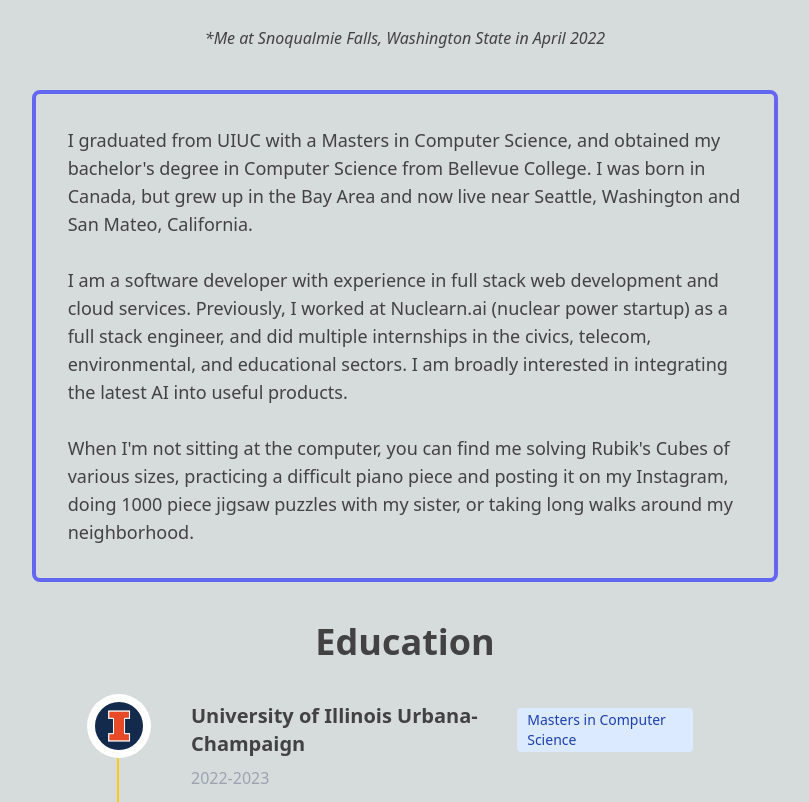
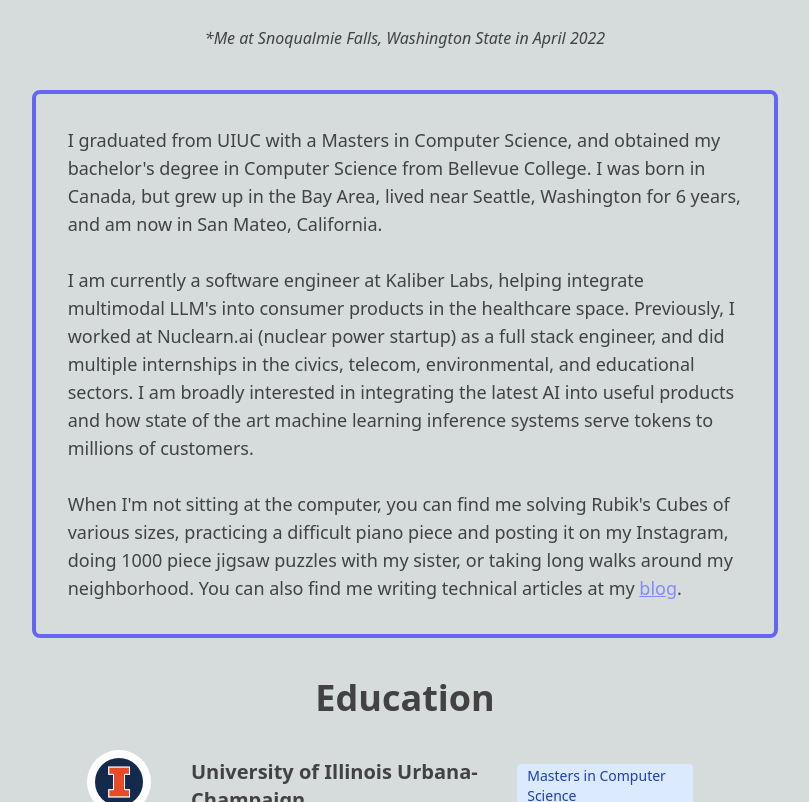
Before and after one commit to czhou578/v3, a Next.js app: page / in a window 1280 px wide. Shown: the part 500-1302 px from the top of the page, without its empty margins (235-1044 px from the left). Built offline with nearby package versions, Linux system fonts and the light colour scheme.

Commit message:
added blog link to home page

```diff
--- a/pages/index.tsx
+++ b/pages/index.tsx
@@ -53,22 +53,30 @@ export default function Home() {
           <p className="text-lg">
             I graduated from UIUC with a Masters in Computer Science, and
             obtained my bachelor's degree in Computer Science from Bellevue
-            College. I was born in Canada, but grew up in the Bay Area and now
-            live near Seattle, Washington and San Mateo, California.
+            College. I was born in Canada, but grew up in the Bay Area, lived near Seattle, Washington for 6 years, and am now in San Mateo, California.
             <br />
             <br />
-            I am a software developer with experience in full stack web
-            development and cloud services. Previously, I worked at Nuclearn.ai
+            I am currently a software engineer at Kaliber Labs, helping integrate multimodal LLM's into consumer products in the healthcare space. Previously, I worked at Nuclearn.ai
             (nuclear power startup) as a full stack engineer, and did multiple
             internships in the civics, telecom, environmental, and educational
             sectors. I am broadly interested in integrating the latest AI into
-            useful products.
+            useful products and how state of the art machine learning inference systems serve tokens to millions of customers.
             <br />
             <br />
             When I'm not sitting at the computer, you can find me solving
             Rubik's Cubes of various sizes, practicing a difficult piano piece
             and posting it on my Instagram, doing 1000 piece jigsaw puzzles with
-            my sister, or taking long walks around my neighborhood.
+            my sister, or taking long walks around my neighborhood. You can also find
+            me writing technical articles at my{" "}
+            <a
+              href="https://czhou578.github.io/blog/"
+              target="_blank"
+              rel="noopener noreferrer"
+              className="text-indigo-400 underline hover:text-indigo-300"
+            >
+              blog
+            </a>
+            .
           </p>
         </div>
       </section>
```
